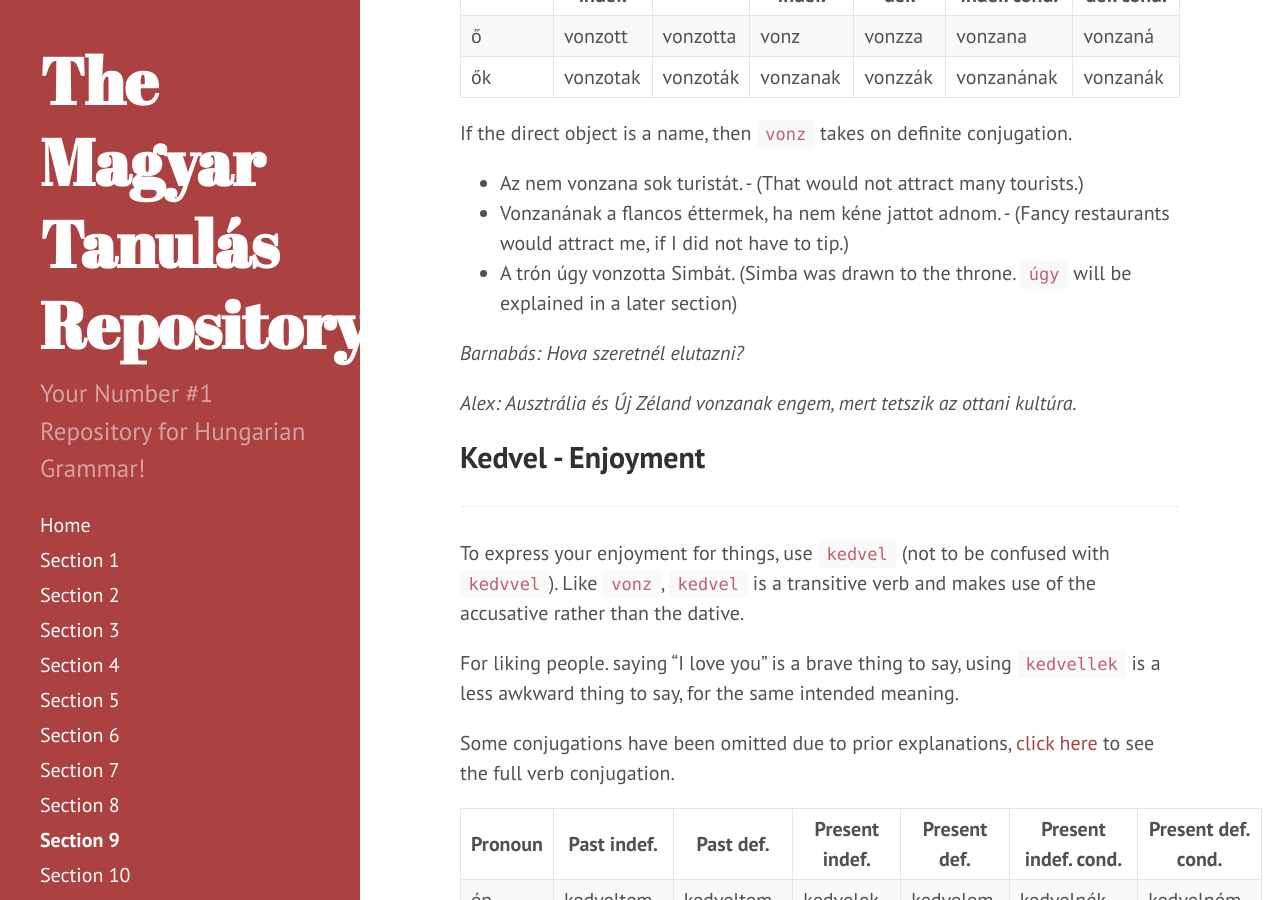
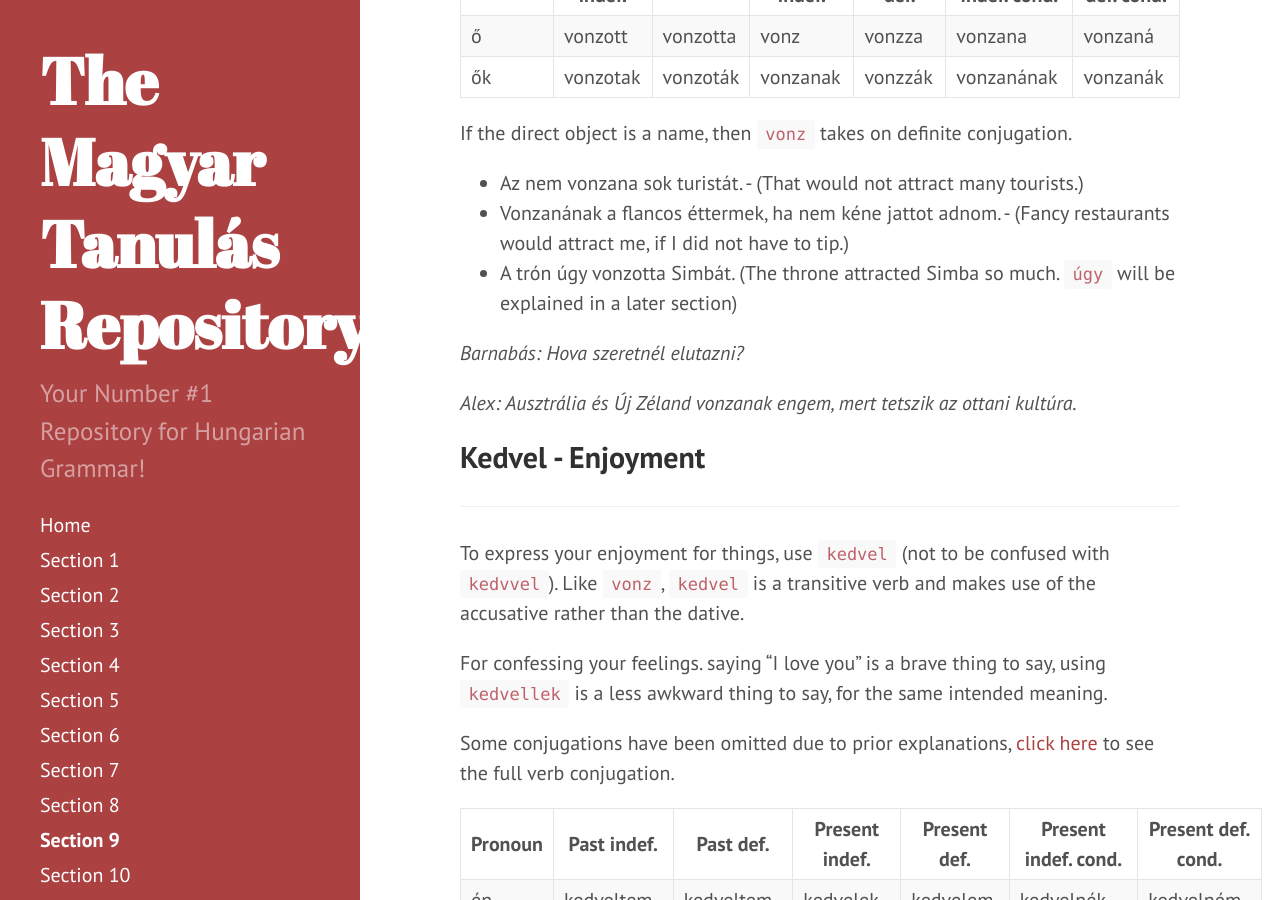
Before and after one commit to Magyartanulas/magyartanulas.github.io, a Jekyll site: the page built from Section9.md, in a window 1280 px wide and 900 px high, scrolled down 2446 px. Built offline with Jekyll 4.4.1, drawn with Linux system fonts in a browser that asks for light colours; Markdown is read by kramdown in place of the engine named in the settings.

Commit message:
Update Section9.md

```diff
--- a/Section9.md
+++ b/Section9.md
@@ -68,7 +68,7 @@ If the direct object is a name, then `vonz` takes on definite conjugation.
 
 * Az nem vonzana sok turistát. - (That would not attract many tourists.)
 * Vonzanának a flancos éttermek, ha nem kéne jattot adnom. - (Fancy restaurants would attract me, if I did not have to tip.)
-* A trón úgy vonzotta Simbát. (Simba was drawn to the throne. `úgy` will be explained in a later section)
+* A trón úgy vonzotta Simbát. (The throne attracted Simba so much. `úgy` will be explained in a later section)
 
 *Barnabás: Hova szeretnél elutazni?*
 
@@ -79,7 +79,7 @@ If the direct object is a name, then `vonz` takes on definite conjugation.
 
 To express your enjoyment for things, use `kedvel` (not to be confused with `kedvvel`). Like `vonz`, `kedvel` is a transitive verb and makes use of the accusative rather than the dative.
 
-For liking people. saying "I love you" is a brave thing to say, using `kedvellek` is a less awkward thing to say, for the same intended meaning.
+For confessing your feelings. saying "I love you" is a brave thing to say, using `kedvellek` is a less awkward thing to say, for the same intended meaning.
 
 Some conjugations have been omitted due to prior explanations, [click here](https://cooljugator.com/hu/kedvel) to see the full verb conjugation.
 
```
